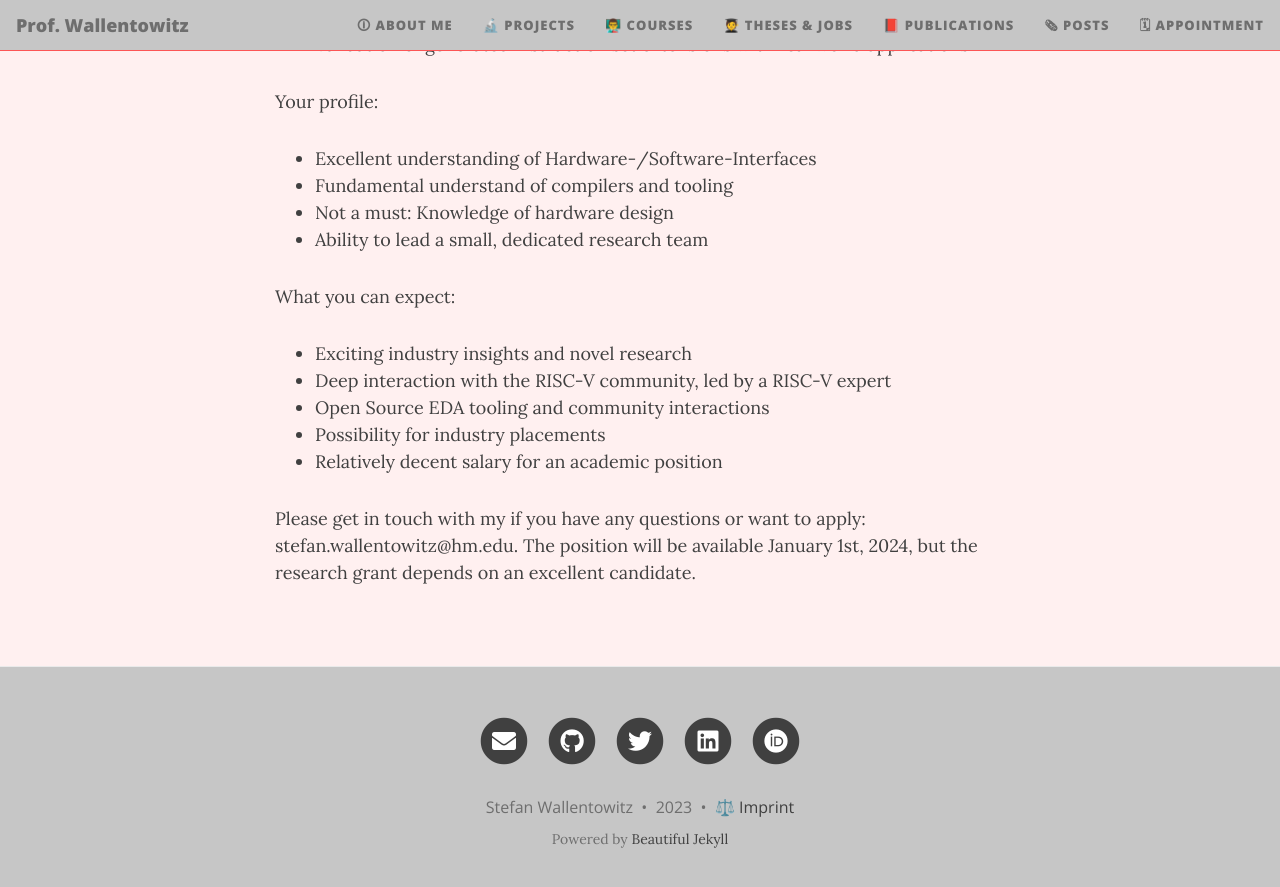
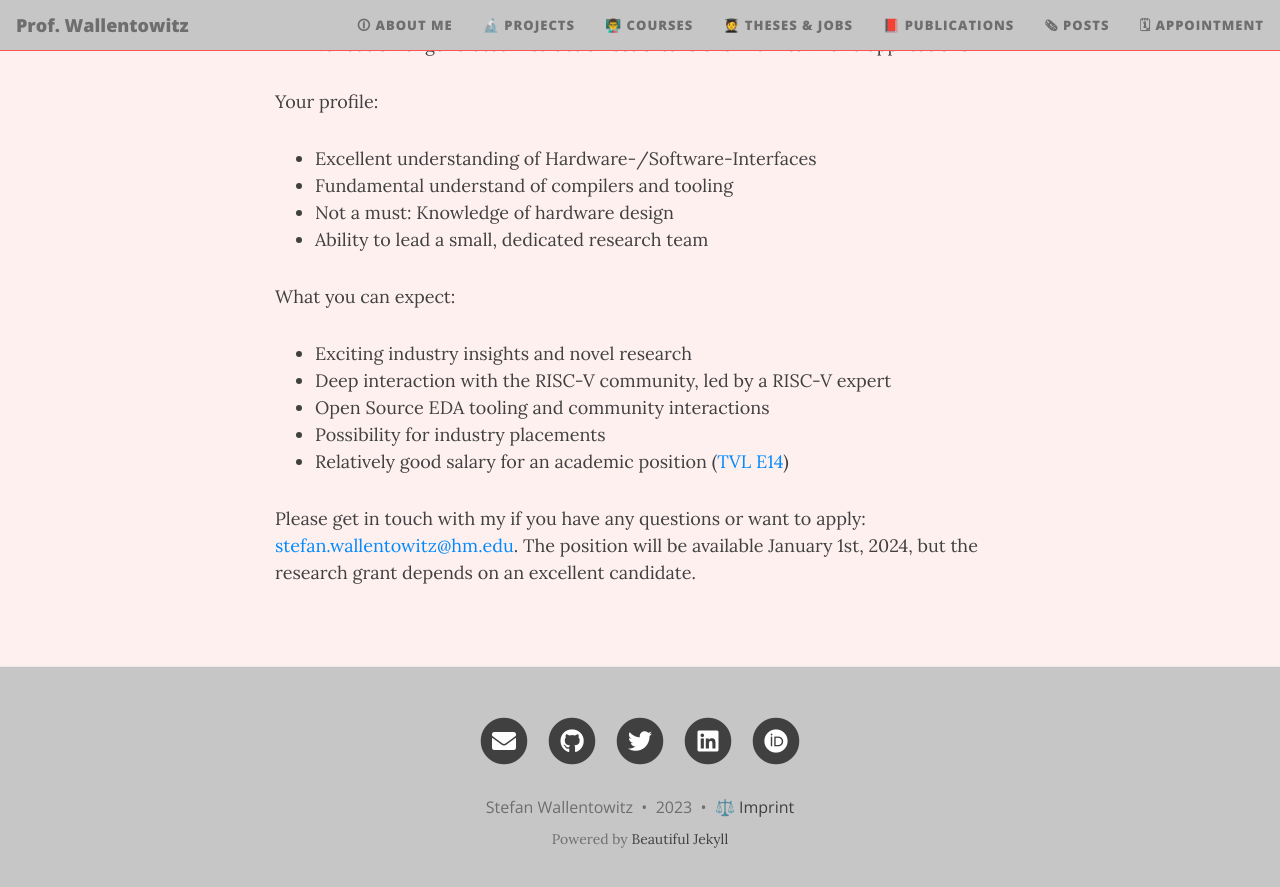
Before and after one commit to wallento/wallento.github.io, a Jekyll site: the page built from job-postdoc-scale4edge.md, in a window 1280 px wide and 900 px high, scrolled down 703 px. Shown: the top 887 px of the window. Built offline with Jekyll 4.4.1, drawn with Linux system fonts in a browser that asks for light colours.

Commit message:
Add links to job

```diff
--- a/job-postdoc-scale4edge.md
+++ b/job-postdoc-scale4edge.md
@@ -34,8 +34,9 @@ What you can expect:
 - Deep interaction with the RISC-V community, led by a RISC-V expert
 - Open Source EDA tooling and community interactions
 - Possibility for industry placements
-- Relatively decent salary for an academic position
+- Relatively good salary for an academic position ([TVL E14](https://oeffentlicher-dienst.info/c/t/rechner/tv-l/allg?id=tv-l&g=E_14&s=1&zv=keine&z=100&zulage=&stkl=1&r=&zkf=&kk=15.5%25))
 
 Please get in touch with my if you have any questions or want to apply:
-stefan.wallentowitz@hm.edu. The position will be available January 1st, 2024,
-but the research grant depends on an excellent candidate.
+[stefan.wallentowitz@hm.edu](mailto:stefan.wallentowitz@hm.edu). The position
+will be available January 1st, 2024, but the research grant depends on an
+excellent candidate.
```
